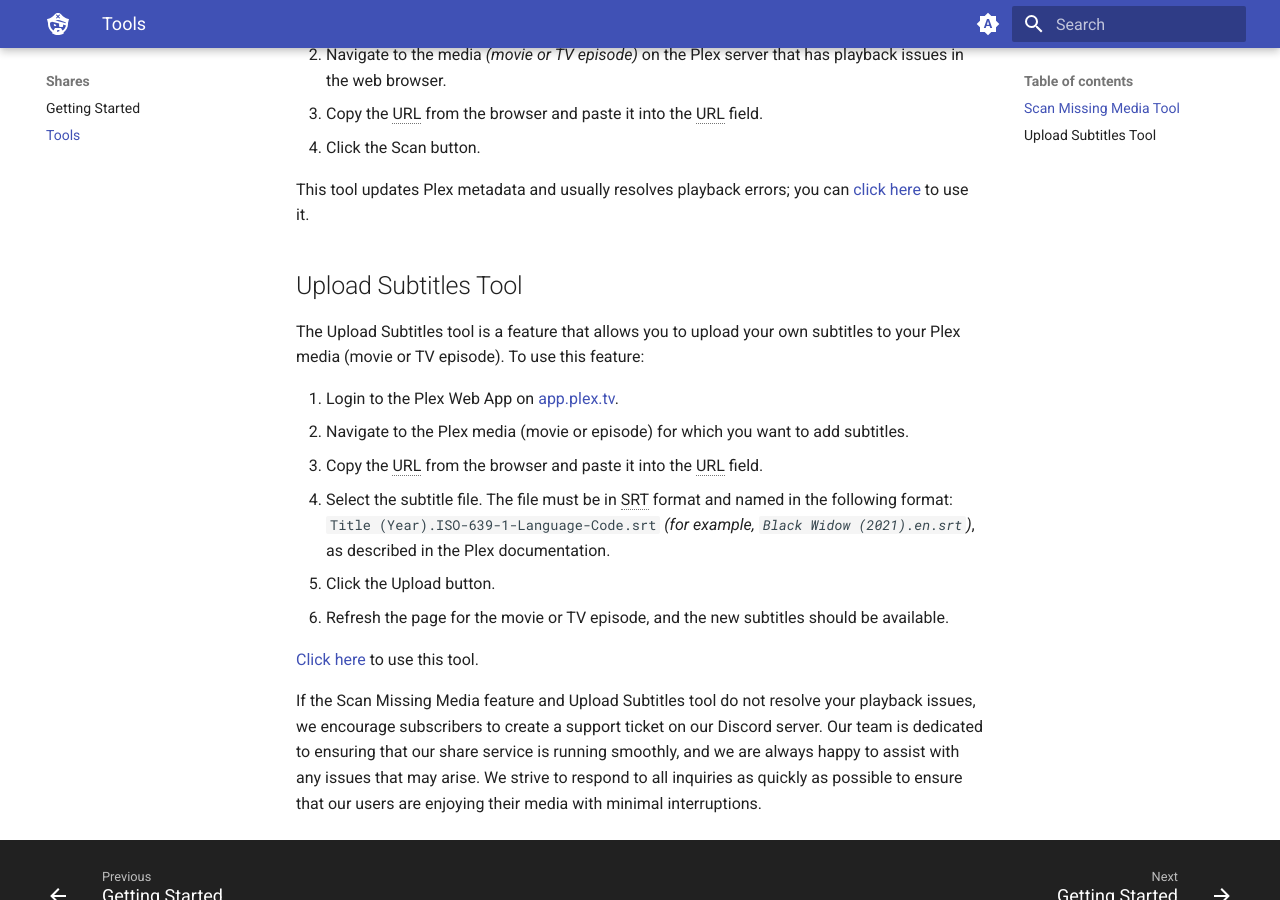
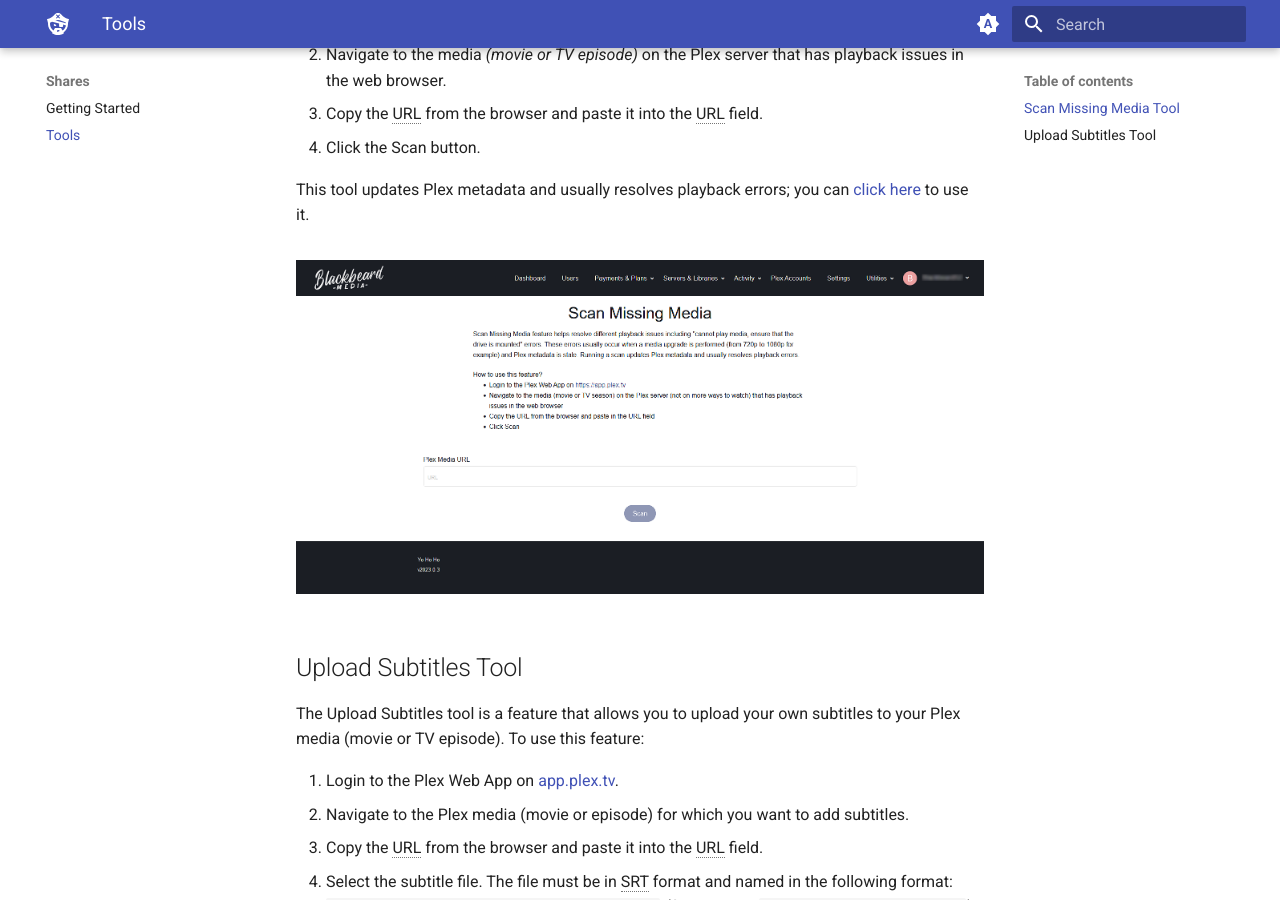
Before and after one commit to neomedia6989/docs-2, an MkDocs documentation site: the page built from docs/shares/tools.md, in a window 1280 px wide and 900 px high, scrolled down 622 px. Built offline with MkDocs 1.6.1 and Material for MkDocs 9.7.7, drawn with Linux system fonts in a browser that asks for light colours.

Commit message:
Update tools.md

```diff
--- a/docs/shares/tools.md
+++ b/docs/shares/tools.md
@@ -13,6 +13,11 @@
 
 This tool updates Plex metadata and usually resolves playback errors; you can [click here](https://blackbeard.media/scan-media) to use it.
 
+<figure markdown>
+![(/media/tools-missing-media.png)](https://docs.blackbeard.media/media/tools-missing-media.png)
+  <figcaption></figcaption>
+</figure>
+
 ## Upload Subtitles Tool
 
 The Upload Subtitles tool is a feature that allows you to upload your own subtitles to your Plex media (movie or TV episode). To use this feature:
@@ -26,5 +31,9 @@
 
 [Click here](https://blackbeard.media/subtitles-upload) to use this tool.
 
+<figure markdown>
+![(/media/tools-upload-subs.png)](https://docs.blackbeard.media/media/tools-upload-subs.png)
+  <figcaption></figcaption>
+</figure>
 
 If the Scan Missing Media feature and Upload Subtitles tool do not resolve your playback issues, we encourage subscribers to create a support ticket on our Discord server. Our team is dedicated to ensuring that our share service is running smoothly, and we are always happy to assist with any issues that may arise. We strive to respond to all inquiries as quickly as possible to ensure that our users are enjoying their media with minimal interruptions.
```
